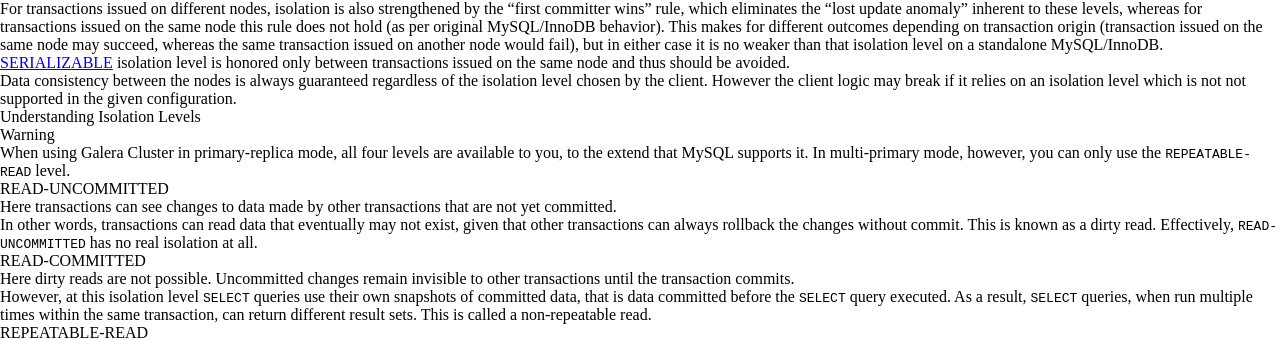
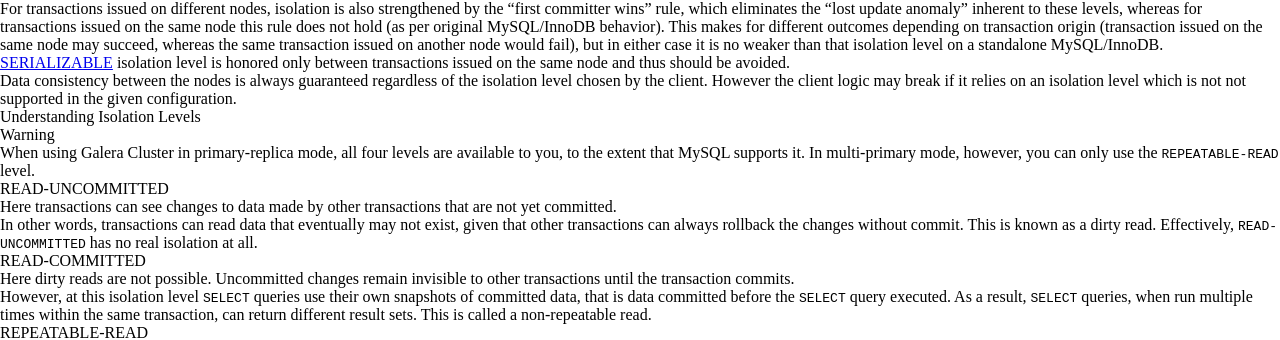
Before and after one commit to codership/documentation, a Sphinx documentation site: the page built from galeracluster/source/documentation/isolation-levels.rst, in a window 1280 px wide. Shown: the part 675-1015 px from the top of the page. Built offline with Sphinx 7.4.7, drawn with Linux system fonts in a browser that asks for light colours; comment, search, counter and statistics services are not loaded.

Commit message:
Update isolation-levels.rst

```diff
--- a/galeracluster/source/documentation/isolation-levels.rst
+++ b/galeracluster/source/documentation/isolation-levels.rst
@@ -84,7 +84,7 @@ Data consistency between the nodes is always guaranteed regardless of the isolat
 .. rst-class:: section-heading
 .. rubric:: Understanding Isolation Levels
 
-.. warning:: When using Galera Cluster in primary-replica mode, all four levels are available to you, to the extend that MySQL supports it.  In multi-primary mode, however, you can only use the ``REPEATABLE-READ`` level.
+.. warning:: When using Galera Cluster in primary-replica mode, all four levels are available to you, to the extent that MySQL supports it.  In multi-primary mode, however, you can only use the ``REPEATABLE-READ`` level.
 
 
 .. _`read-uncommitted`:
```
